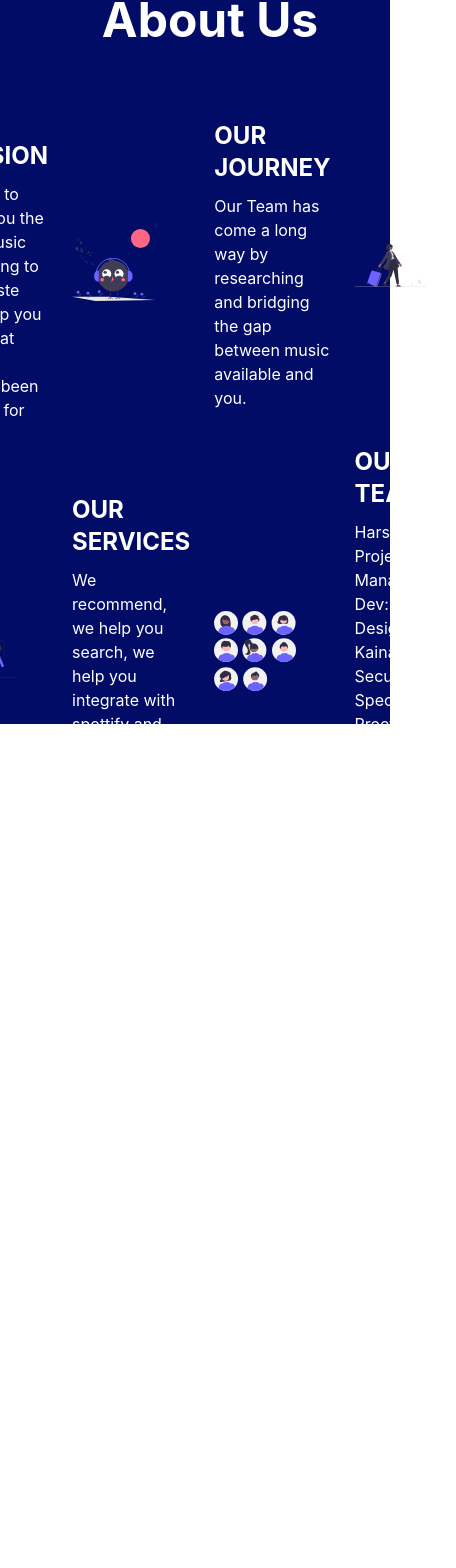
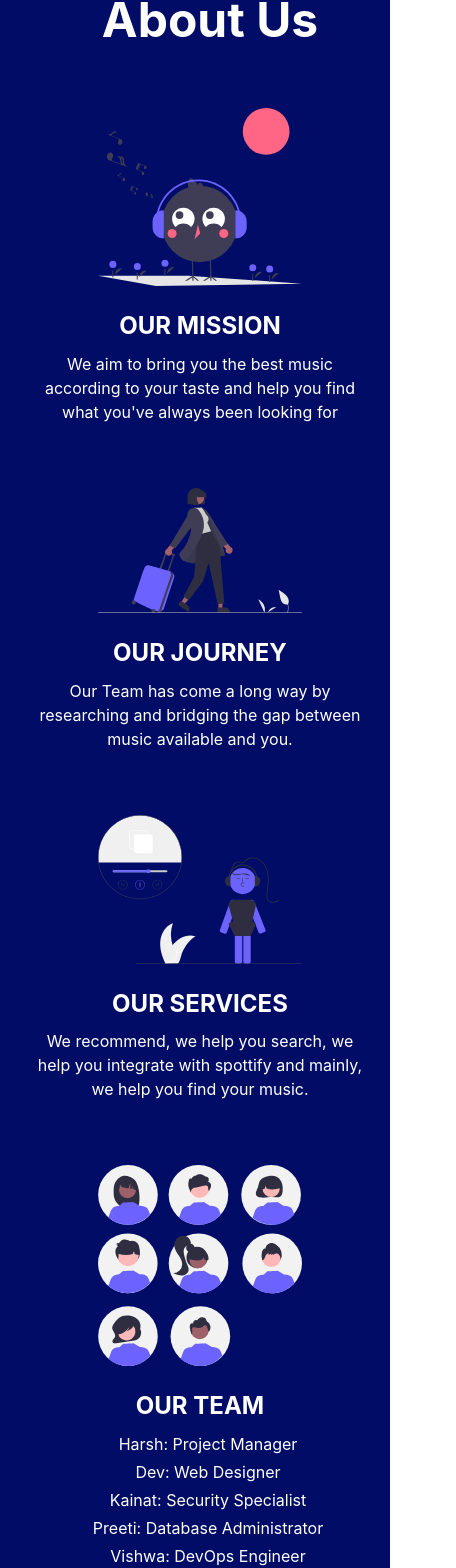
Before and after one commit to Kainatkhan89/TuneHub, a React (Create React App) app: page /about-us in a window 390 px wide. Shown: the part 120-1688 px from the top of the page, 456 px wide, since content can reach past the window. Before the commit the page ends 976 px from the top, so only its background shows below. Built offline with nearby package versions, Linux system fonts and the light colour scheme.

Commit message:
Made about us responsive

```diff
--- a/src/components/Navbar/Navbar.js
+++ b/src/components/Navbar/Navbar.js
@@ -1,8 +1,8 @@
-import { Box, Button, Flex, HStack, Text, Drawer, DrawerBody, DrawerCloseButton, DrawerContent, DrawerHeader, DrawerOverlay, IconButton, useDisclosure, VStack } from '@chakra-ui/react';
+import { HamburgerIcon } from '@chakra-ui/icons';
+import { Box, Button, Drawer, DrawerBody, DrawerCloseButton, DrawerContent, DrawerHeader, DrawerOverlay, Flex, HStack, IconButton, Text, VStack, useDisclosure } from '@chakra-ui/react';
 import React from 'react';
+import { useMediaQuery } from 'react-responsive';
 import { NavLink } from 'react-router-dom';
-import { useMediaQuery } from 'react-responsive';
-import { HamburgerIcon } from '@chakra-ui/icons';
 
 
 function NavBar() {
@@ -92,7 +92,7 @@ function NavBar() {
           </Box>
           {/* About Us */}
           <Box>
-            <NavLink to='/'>
+            <NavLink to='/about-us'>
               <Text fontWeight="medium" color="white">About Us</Text>
             </NavLink>
           </Box>
--- a/src/pages/ContactUs/ContactUs.js
+++ b/src/pages/ContactUs/ContactUs.js
@@ -1,17 +1,65 @@
-import { Grid, GridItem, Heading, Image, Text, Flex } from "@chakra-ui/react";
+import { Flex, Grid, GridItem, Heading, Image, ListItem, Text, UnorderedList } from "@chakra-ui/react";
 import * as React from "react";
+import { useMediaQuery } from "react-responsive";
 import image1 from '../../assets/image1.svg';
 import image2 from '../../assets/image2.svg';
 import image3 from '../../assets/image3.svg';
 import image4 from '../../assets/image4.svg';
 
 function AboutUs() {
+    const isMobile = useMediaQuery({ query: '(max-width: 1080px)' });
     return (
-        <Flex justifyContent="start" alignItems="center" h="90vh" backgroundColor="#000C66" direction="column">
-            <Heading as="h1" size="3xl" fontWeight="bold" ml="30px" mt = "32px" mb = "64px"color="white">
+        isMobile ?
+            <Flex justifyContent="start" alignItems="center" minH="100vh" backgroundColor="#000C66" direction="column">
+                <Heading as="h1" size="3xl" fontWeight="bold" ml="30px" mt="32px" mb="64px" color="white">
                     About Us
                 </Heading>
-            <Grid templateColumns="repeat(4, 1fr)" gap={6}  placeItems="center" ml="30px" mr="20px" color="white">
+                <Grid templateColumns="repeat(1, 1fr)" gap={6} placeItems="center" ml="30px" mr="20px" color="white">
+                    <GridItem colSpan={1} align="center">
+                        <Image src={image1} height="60%" width="60%" />
+                    </GridItem>
+                    <GridItem colSpan={1} mb="40px">
+                        <Heading size="lg" mb="10px" align="center"> OUR MISSION </Heading>
+                        <Text align="center"> We aim to bring you the best music according to your taste and help you find what you've always been looking for
+                        </Text>
+                    </GridItem>
+                    <GridItem colSpan={1} align="center">
+                        <Image src={image2} height="60%" width="60%" />
+                    </GridItem>
+                    <GridItem colSpan={1} mb="40px">
+                        <Heading size="lg" mb="10px" align="center"> OUR JOURNEY </Heading>
+                        <Text align="center"> Our Team has come a long way by researching and bridging the gap between music available and you.
+                        </Text>
+                    </GridItem>
+                    <GridItem colSpan={1} align="center">
+                        <Image src={image4} height="60%" width="60%" />
+                    </GridItem>
+                    <GridItem colSpan={1} mb="40px">
+                        <Heading size="lg" mb="10px" align="center"> OUR SERVICES </Heading>
+                        <Text align="center"> We recommend, we help you search, we help you integrate with spottify and mainly, we help you find your music.
+                        </Text>
+                    </GridItem>
+                    <GridItem colSpan={1} align="center">
+                        <Image src={image3} height="60%" width="60%" />
+                    </GridItem>
+                    <GridItem colSpan={1} mb="40px">
+                        <Heading size="lg" mb="10px" align="center"> OUR TEAM </Heading>
+                        <UnorderedList styleType="none" align="center" spacing="4px">
+                            <ListItem>Harsh: Project Manager</ListItem>
+                            <ListItem>Dev: Web Designer</ListItem>
+                            <ListItem>Kainat: Security Specialist</ListItem>
+                            <ListItem>Preeti: Database Administrator</ListItem>
+                            <ListItem>Vishwa: DevOps Engineer</ListItem>
+                        </UnorderedList>
+                    </GridItem>
+                </Grid>
+            </Flex>
+            :
+            <Flex justifyContent="start" alignItems="center" minH="90vh" backgroundColor="#000C66" direction="column">
+                <Heading as="h1" size="3xl" fontWeight="bold" ml="30px" mt="32px" mb="64px" color="white">
+                    About Us
+                </Heading>
+                <Grid templateColumns="repeat(4, 1fr)" gap={6} placeItems="center" ml="30px" mr="20px" color="white">
                     <GridItem colSpan={1}>
                         <Heading size="lg" mb="10px"> OUR MISSION </Heading>
                         <Text> We aim to bring you the best music according to your taste and help you find what you've always been looking for
@@ -44,14 +92,15 @@ function AboutUs() {
                         <Image src={image3} height="70%" width="70%" />
 
                     </GridItem>
-                <GridItem colSpan={1}>
-                    <Heading size="lg" mb="10px"> OUR TEAM </Heading>
-                    <Text> Harsh: Project Manager
-                        Dev: Web Designer
-                        Kainat: Security Specialist
-                        Preeti: Database Administrator
-                        Vishwa: DevOps Engineer
-                    </Text>
+                    <GridItem colSpan={1} >
+                        <Heading size="lg" mb="10px" > OUR TEAM </Heading>
+                        <UnorderedList styleType="none" spacing="4px">
+                            <ListItem>Harsh: Project Manager</ListItem>
+                            <ListItem>Dev: Web Designer</ListItem>
+                            <ListItem>Kainat: Security Specialist</ListItem>
+                            <ListItem>Preeti: Database Administrator</ListItem>
+                            <ListItem>Vishwa: DevOps Engineer</ListItem>
+                        </UnorderedList>
 
                     </GridItem>
                 </Grid>
--- a/src/pages/LandingPage/LandingPage.js
+++ b/src/pages/LandingPage/LandingPage.js
@@ -1,8 +1,8 @@
 import { StarIcon } from '@chakra-ui/icons';
-import { Button, Flex, Text, Box } from '@chakra-ui/react';
+import { Button, Flex, Text } from '@chakra-ui/react';
 import React from 'react';
+import { useMediaQuery } from 'react-responsive';
 import LandingPageSVG from '../../assets/landingpage.svg';
-import { useMediaQuery } from 'react-responsive';
 
 function LandingPage() {
     const isMobile = useMediaQuery({ query: '(max-width: 1080px)' });
```
Also changed, not shown: src/App.js (+5 -5 lines). Lines whose indentation alone changed are shown as unchanged.
